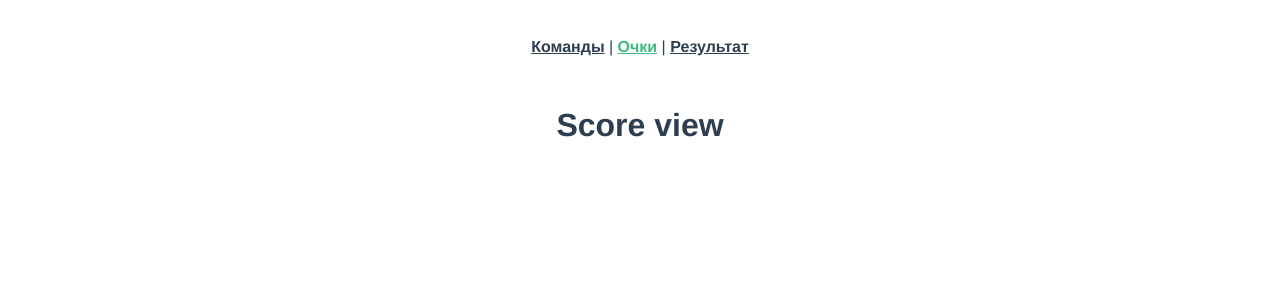
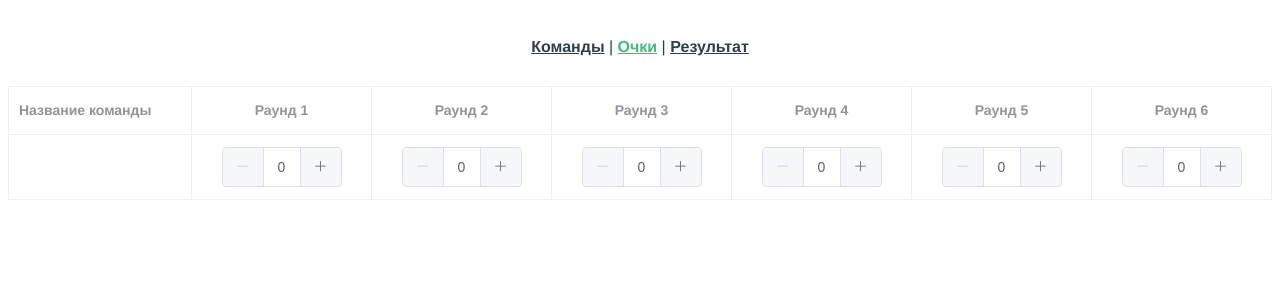
Before and after one commit to IgorSamchev/smart-quizzes, a Vue app: page /score in a window 1280 px wide. Shown: the top 300 px of the page. Built offline with nearby package versions, Linux system fonts and the light colour scheme.

Commit message:
add score edit table

```diff
--- a/src/store/index.ts
+++ b/src/store/index.ts
@@ -9,8 +9,16 @@ export default new Vuex.Store({
   state: {
     groups: [{
       name: '',
-      roundResult: []
-    }]
+      score: {
+        round1: 0,
+        round2: 0,
+        round3: 0,
+        round4: 0,
+        round5: 0,
+        round6: 0
+      }
+    }],
+    rounds: 6
   },
   getters: {
     groupNames (state): string[] {
@@ -18,14 +26,30 @@ export default new Vuex.Store({
     },
     sortedGroups (state): Group[] {
       return state.groups.sort((a: Group, b: Group) => a.name.localeCompare(b.name))
+    },
+    rounds (state): number {
+      return state.rounds
     }
   },
   mutations: {
-    addGroup (state, groupName) {
-      state.groups.push({ name: groupName, roundResult: [] })
+    addGroup: function (state, groupName) {
+      state.groups.push({
+        name: groupName,
+        score: {
+          round1: 0,
+          round2: 0,
+          round3: 0,
+          round4: 0,
+          round5: 0,
+          round6: 0
+        }
+      })
     },
     deleteGroup (state, groupName) {
-      state.groups.splice(state.groups.indexOf(groupName), 1)
+      state.groups.splice(state.groups.map(g => g.name === groupName).indexOf(groupName), 1)
+    },
+    updateGroup (state, group: Group) {
+      state.groups[state.groups.map(g => g.name).indexOf(group.name)] = group
     }
   },
   actions: {
--- a/src/views/ScoreView.vue
+++ b/src/views/ScoreView.vue
@@ -1,5 +1,63 @@
 <template>
   <div>
-    <h1>Score view</h1>
+    <el-table
+      :data="groups"
+      key="name"
+      stripe
+      border
+    >
+      <el-table-column
+        label="Название команды"
+        prop="name"
+      />
+
+      <el-table-column
+        v-for="(round, $index) in rounds"
+        :key="round"
+        :label="'Раунд' + ' ' + ++$index"
+        :prop="'score.round' + $index"
+        align="center"
+      >
+        <template v-slot="{row}">
+          <el-input-number
+            v-model="row.score['round' + $index]"
+            :min="0"
+            :max="10"
+            @change="handleChange(row)"
+          />
+        </template>
+      </el-table-column>
+    </el-table>
   </div>
 </template>
+
+<script lang="ts">
+
+import { Component, Vue } from 'vue-property-decorator'
+import { Group } from '@/types'
+import store from '@/store'
+
+@Component({
+  components: {}
+})
+export default class ScoreView extends Vue {
+  private get groups (): Group[] {
+    console.log(this.$store.getters.sortedGroups)
+    return this.$store.getters.sortedGroups
+  }
+
+  private get rounds ():number {
+    return store.getters.rounds
+  }
+
+  private handleChange (group: Group) {
+    this.$store.commit('updateGroup', group)
+  }
+}
+</script>
+
+<style lang="scss" scoped>
+  .el-input-number {
+    width: 120px;
+  }
+</style>
```
Also changed, not shown: src/types.ts (+10 -1 lines).
